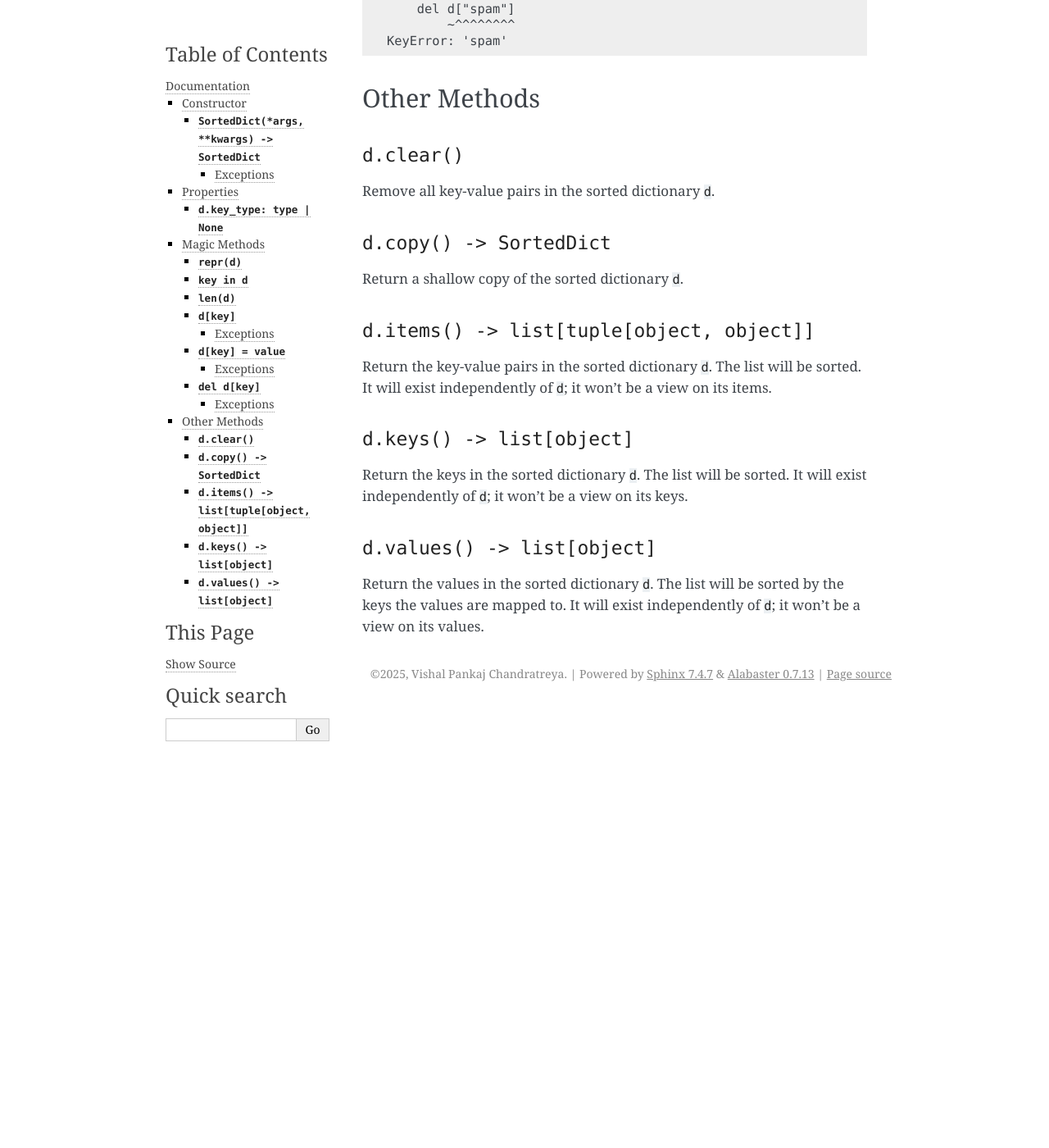
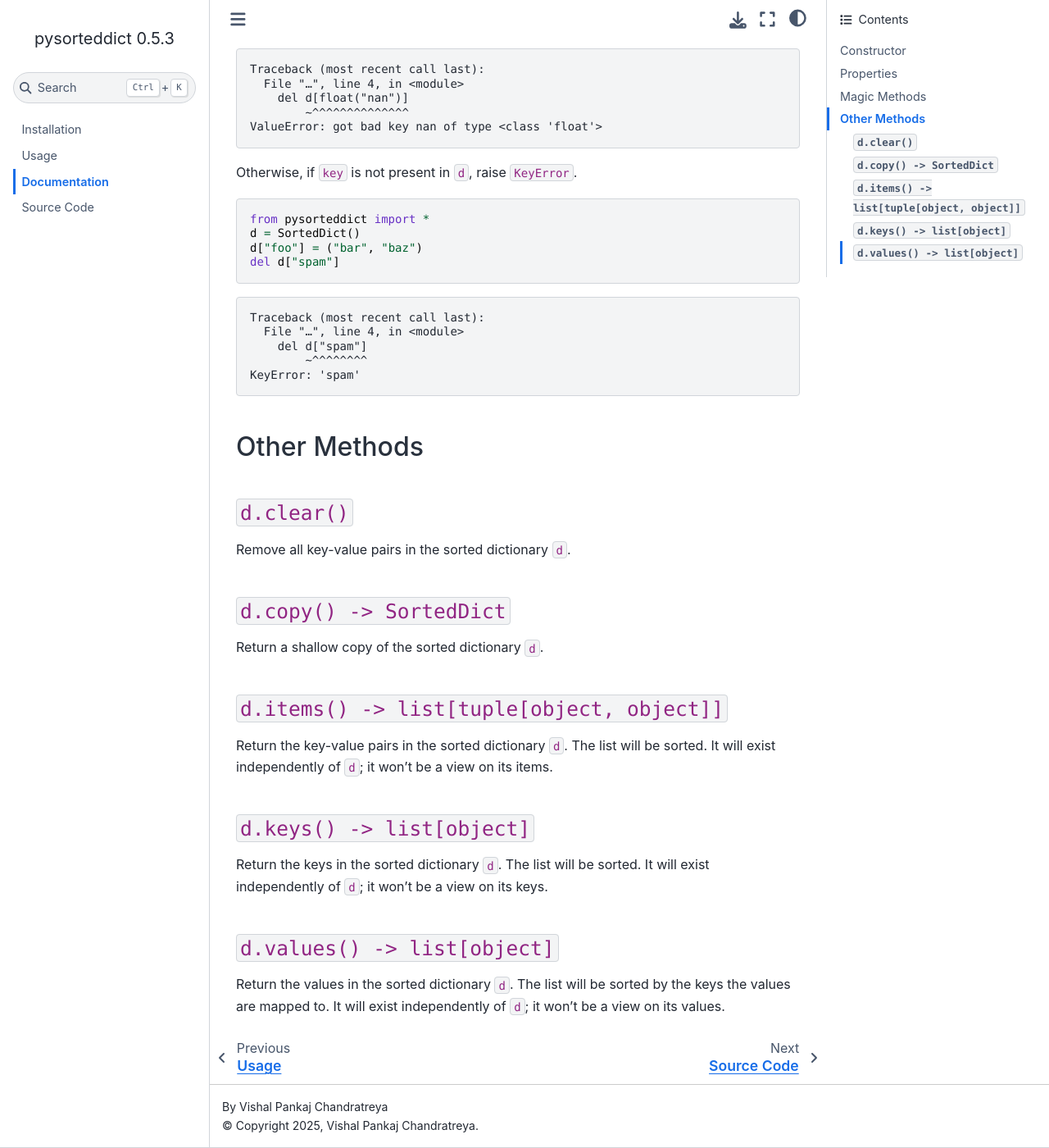
Before and after one commit to tfpf/pysorteddict, a Sphinx documentation site: the page built from docs/documentation.md, in a window 1280 px wide and 1400 px high, scrolled down 5287 px. Shown: the whole window at 82% size. Built offline with Sphinx 7.4.7 and the Sphinx Book theme 1.1.4, drawn with Linux system fonts in a browser that asks for light colours.

Commit message:
Experimenting with themes [skip ci]

```diff
--- a/docs/conf.py
+++ b/docs/conf.py
@@ -13,6 +13,6 @@ source_suffix = [".md", ".rst"]
 templates_path = ["_templates"]
 exclude_patterns = ["_build"]
 
-html_theme = "alabaster"
+html_theme = "sphinx_book_theme"
 html_theme_options = {"fixed_sidebar": True, "page_width": "70%"}
 html_use_index = False
--- a/docs/documentation.md
+++ b/docs/documentation.md
@@ -1,13 +1,12 @@
 # Documentation
 
-<details style="background-color: #E7FFE6; padding: 10px">
+<details style="background: rgba(39, 180, 166, 0.2); padding: 10pt; margin: 10pt">
 
 <summary style="cursor: pointer">Looking for the documentation of an older version?</summary>
 
 ▸ [0.5.2](https://github.com/tfpf/pysorteddict/blob/v0.5.2/docs/documentation.md)
 ▸ [0.5.1](https://github.com/tfpf/pysorteddict/blob/v0.5.1/docs/documentation.md)
 ▸ [0.5.0](https://github.com/tfpf/pysorteddict/blob/v0.5.0/docs/documentation.md)
-
 ▸ [0.4.6](https://github.com/tfpf/pysorteddict/blob/v0.4.6/docs/documentation.md)
 ▸ [0.4.5](https://github.com/tfpf/pysorteddict/blob/v0.4.5/docs/index.md)
 ▸ [0.4.4](https://github.com/tfpf/pysorteddict/blob/v0.4.4/docs/index.md)
--- a/docs/requirements.txt
+++ b/docs/requirements.txt
@@ -1 +1,3 @@
 myst-parser~=4.0
+furo
+sphinx-book-theme
```
